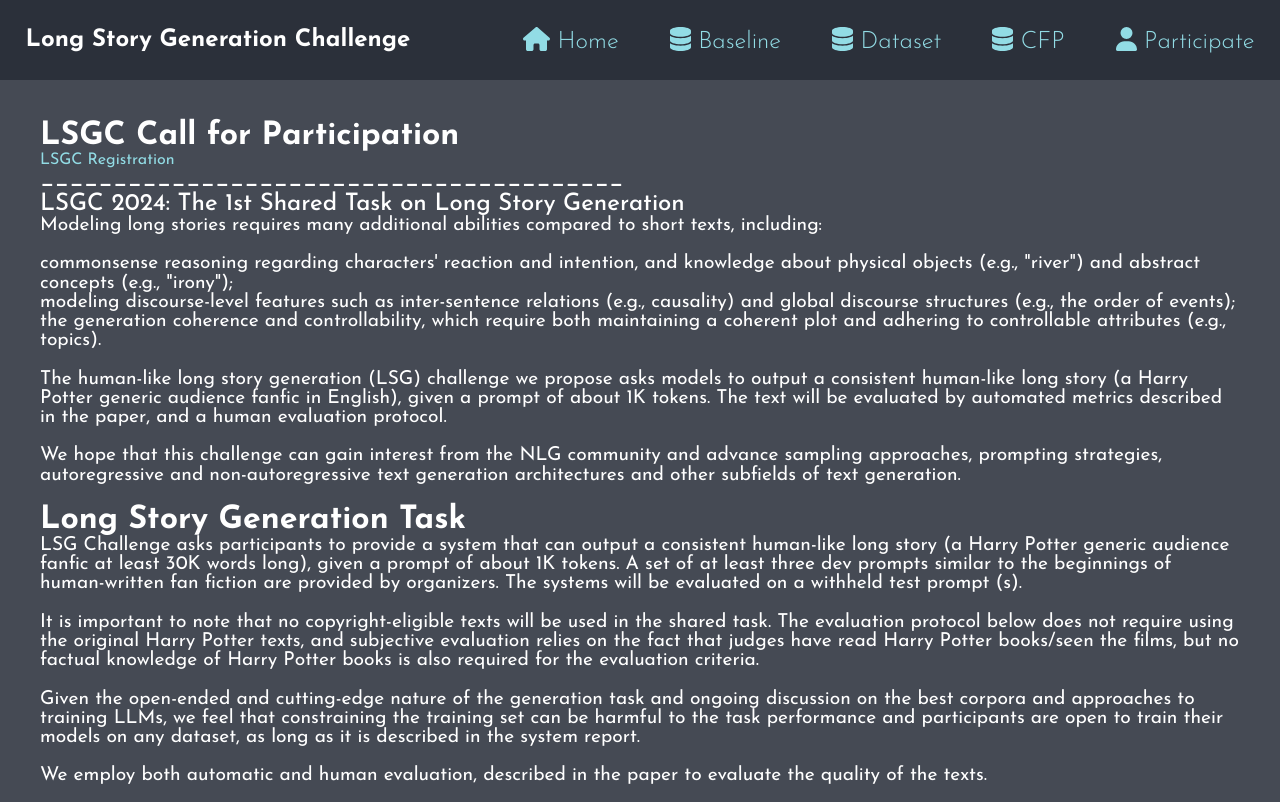
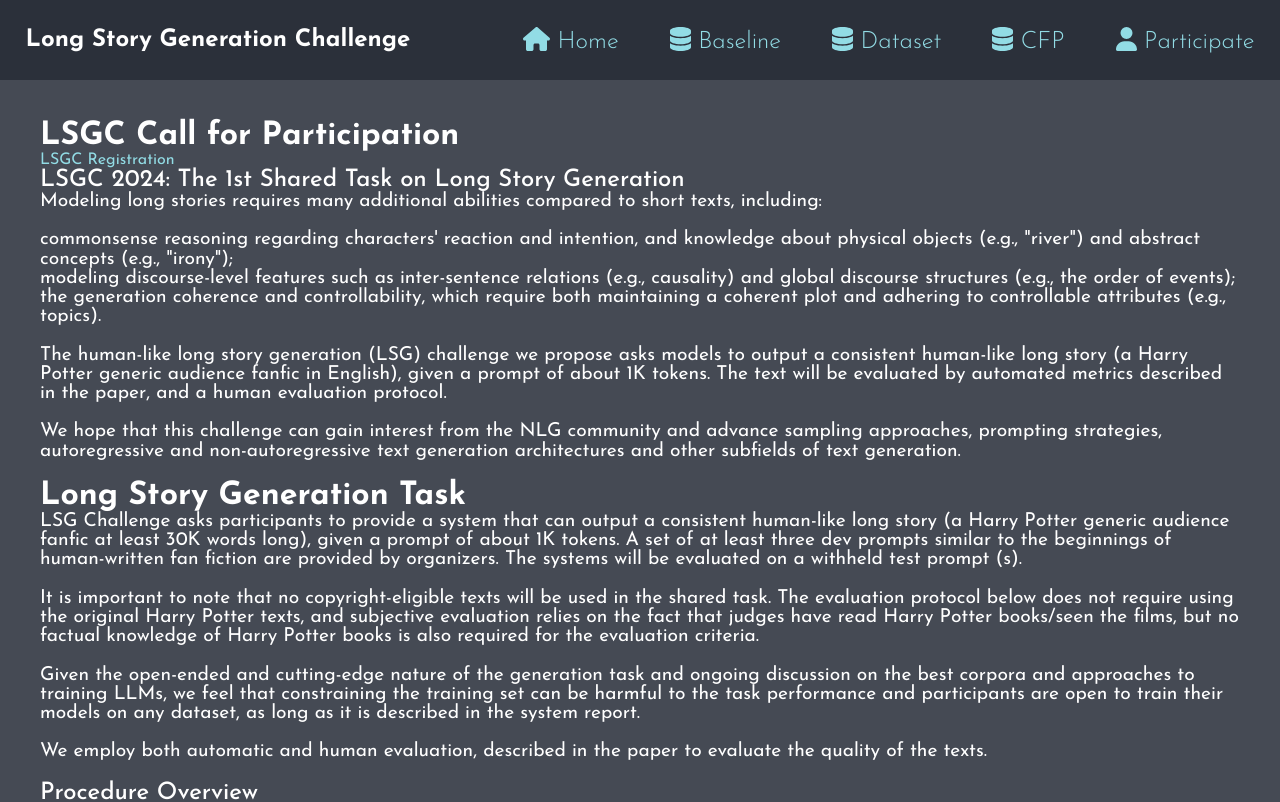
Before and after one commit to NazarovNikita1/LSGC, a Vue app: page /cfp in a window 1280 px wide. Shown: the top 802 px of the page. Built offline with nearby package versions, Linux system fonts and the light colour scheme; what vue-particles would draw is missing.

Commit message:
Update CFPPage.vue

```diff
--- a/src/views/CFPPage.vue
+++ b/src/views/CFPPage.vue
@@ -7,7 +7,6 @@
     >
       LSGC Registration
     </a>
-    <h2>________________________________________</h2>
     <h2>LSGC 2024: The 1st Shared Task on Long Story Generation</h2>
     <p class="program-step">
       Modeling long stories requires many additional abilities compared to short
```
